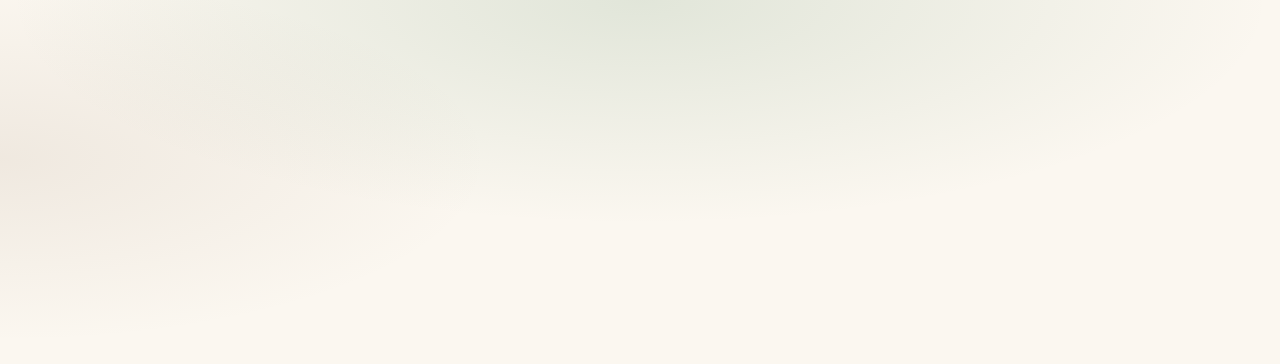
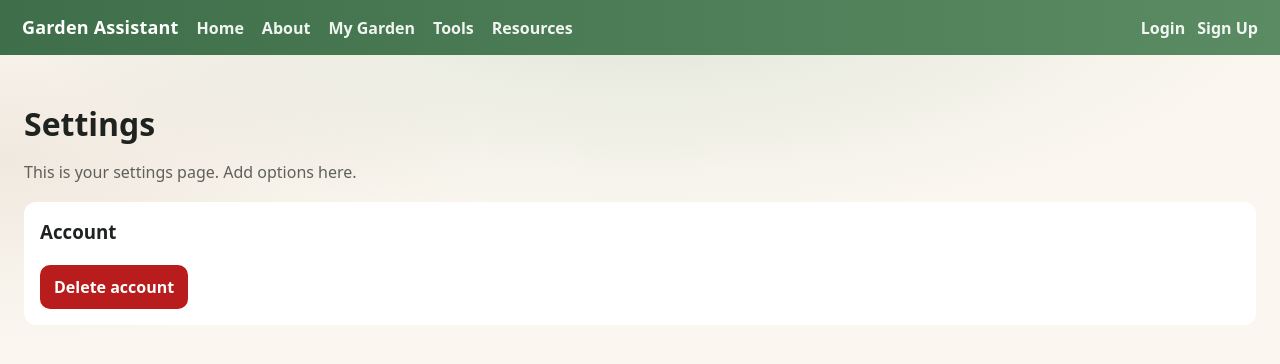
Before and after one commit to Garden-Assistant-Red-Team/Spring-2026---Red, a React (Create React App) app in the folder frontend/: page /profile/settings in a window 1280 px wide. Before the commit this address had no page. Shown: the top 364 px of the page. Built offline with nearby package versions, Linux system fonts and the light colour scheme; no server answers.

Commit message:
Added settings page delete account functionality and profile updates

```diff
--- a/frontend/src/App.js
+++ b/frontend/src/App.js
@@ -51,6 +51,7 @@ import Home from "./pages/Home";
 import LoginPage from "./pages/LoginPage";
 import SignupPage from "./pages/SignupPage";
 import ProfilePage from "./pages/ProfilePage";
+import SettingsPage from "./pages/SettingsPage";
 
 
 import PlantRecommendationPage from "./pages/PlantRecommendationPage";
@@ -110,6 +111,14 @@ export default function App() {
     </WithNav>
   }
 />
+<Route
+  path="/profile/settings"
+  element={
+    <WithNav>
+      <SettingsPage />
+    </WithNav>
+  }
+/>
         <Route
           path="/tools/reminders"
           element={
--- a/frontend/src/firebase.js
+++ b/frontend/src/firebase.js
@@ -17,7 +17,7 @@ const firebaseConfig = {
 };
 
 // Initialize Firebase
-const app = initializeApp(firebaseConfig);
+export const app = initializeApp(firebaseConfig);
 
 // Export services
 export const auth = getAuth(app);
--- a/frontend/src/pages/MyGardenPage.js
+++ b/frontend/src/pages/MyGardenPage.js
@@ -1,6 +1,12 @@
-import React, { useState } from "react";
+import React, { useEffect, useState } from "react";
 import "./ToolLayout.css";
+
 import GardenCalendar from "../components/GardenCalendar";
+
+// Notifications
+import { requestNotificationPermission } from "../firebase-messaging";
+import { doc, updateDoc } from "firebase/firestore";
+import { auth, db } from "../firebase";
 
 export default function MyGardenPage() {
   const [plants] = useState([
@@ -10,6 +16,22 @@ export default function MyGardenPage() {
   ]);
 
   const [notes, setNotes] = useState("");
+
+  // 🔔 Ask for notification permission after user hits My Garden
+  useEffect(() => {
+    async function setupNotifications() {
+      if (!auth.currentUser) return;
+
+      const token = await requestNotificationPermission();
+      if (!token) return;
+
+      await updateDoc(doc(db, "users", auth.currentUser.uid), {
+        fcmToken: token,
+      });
+    }
+
+    setupNotifications();
+  }, []);
 
   return (
     <div className="toolPage">
@@ -66,7 +88,7 @@ export default function MyGardenPage() {
             </div>
           </section>
 
-          {/* RIGHT: Checklist (placeholder) */}
+          {/* RIGHT: Checklist */}
           <section className="panel">
             <h2 className="panelTitle">Checklist</h2>
             <p className="muted">“Notes and custom checklists” placeholder.</p>
@@ -82,13 +104,12 @@ export default function MyGardenPage() {
               Add checklist item
             </button>
           </section>
-               </div>
+        </div>
 
         {/* 🌱 Garden Calendar */}
         <div style={{ marginTop: 24 }}>
           <GardenCalendar />
         </div>
-
       </div>
     </div>
   );
--- /dev/null
+++ b/frontend/src/pages/SettingsPage.js
@@ -0,0 +1,87 @@
+import React, { useState } from "react";
+import { useNavigate } from "react-router-dom";
+import { auth, db } from "../firebase";
+import { doc, deleteDoc } from "firebase/firestore";
+import { deleteUser } from "firebase/auth";
+
+export default function SettingsPage() {
+  const [loading, setLoading] = useState(false);
+  const [message, setMessage] = useState("");
+  const navigate = useNavigate();
+
+  const handleDeleteAccount = async () => {
+    setMessage("");
+
+    const ok = window.confirm(
+      "Delete your account? This will permanently remove your profile and you will be signed out."
+    );
+    if (!ok) return;
+
+    const user = auth.currentUser;
+    if (!user) {
+      setMessage("You are not logged in.");
+      return;
+    }
+
+    setLoading(true);
+
+    try {
+      // 1) Delete Firestore profile document
+      await deleteDoc(doc(db, "users", user.uid));
+
+      // (Optional later) delete other user data like plants/reminders/calendar subcollections
+
+      // 2) Delete Firebase Auth user (account)
+      await deleteUser(user);
+
+      // 3) Send them home (they are now signed out because account is gone)
+      navigate("/");
+    } catch (err) {
+      // Very common:
+      // auth/requires-recent-login
+      if (err.code === "auth/requires-recent-login") {
+        setMessage(
+          "For security, please log out and log back in, then try deleting again."
+        );
+      } else {
+        setMessage(err.code || err.message);
+      }
+    } finally {
+      setLoading(false);
+    }
+  };
+
+  return (
+    <div style={{ padding: 24 }}>
+      <h1 style={{ marginBottom: 12 }}>Settings</h1>
+      <p className="muted">This is your settings page. Add options here.</p>
+
+      {message && (
+        <div style={{ marginTop: 12, padding: 12, borderRadius: 10, background: "white" }}>
+          {message}
+        </div>
+      )}
+
+      <div style={{ marginTop: 18, padding: 16, borderRadius: 12, background: "white" }}>
+        <h3 style={{ marginTop: 0 }}>Account</h3>
+
+        <button
+          className="primaryBtn"
+          type="button"
+          onClick={handleDeleteAccount}
+          disabled={loading}
+          style={{
+            background: "#b91c1c",
+            border: "none",
+            color: "white",
+            padding: "10px 14px",
+            borderRadius: 10,
+            cursor: "pointer"
+          }}
+        >
+          {loading ? "Deleting..." : "Delete account"}
+        </button>
+      </div>
+    </div>
+  );
+}
--- a/frontend/src/pages/SignupPage.js
+++ b/frontend/src/pages/SignupPage.js
@@ -12,6 +12,7 @@ export default function SignupPage() {
   const [fullName, setFullName] = useState("");
   const [zipCode, setZipCode] = useState("");
   const [gardenZone, setGardenZone] = useState("");
+  const [phoneNumber, setPhoneNumber] = useState("");
 
   const [msg, setMsg] = useState("");
   const navigate = useNavigate();
@@ -30,6 +31,7 @@ export default function SignupPage() {
         fullName,
         zipCode,
         gardenZone,
+        phoneNumber,
         createdAt: serverTimestamp(),
       });
 
@@ -71,7 +73,13 @@ export default function SignupPage() {
           value={gardenZone}
           onChange={(e) => setGardenZone(e.target.value)}
         />
-
+        <input
+          style={{ width: "100%", padding: 10, marginBottom: 10 }}
+          type="tel"
+          placeholder="Phone number (for watering reminders)"
+          value={phoneNumber}
+          onChange={(e) => setPhoneNumber(e.target.value)}
+        />
         {/* Existing fields */}
         <input
           style={{ width: "100%", padding: 10, marginBottom: 10 }}
```
